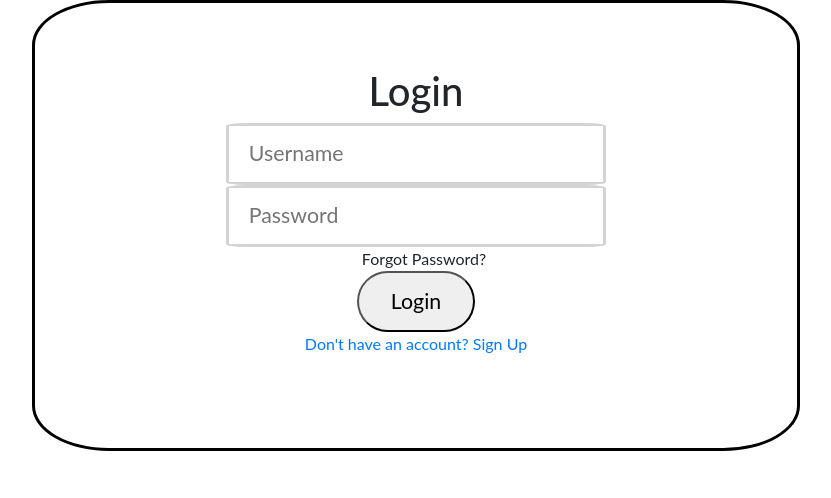
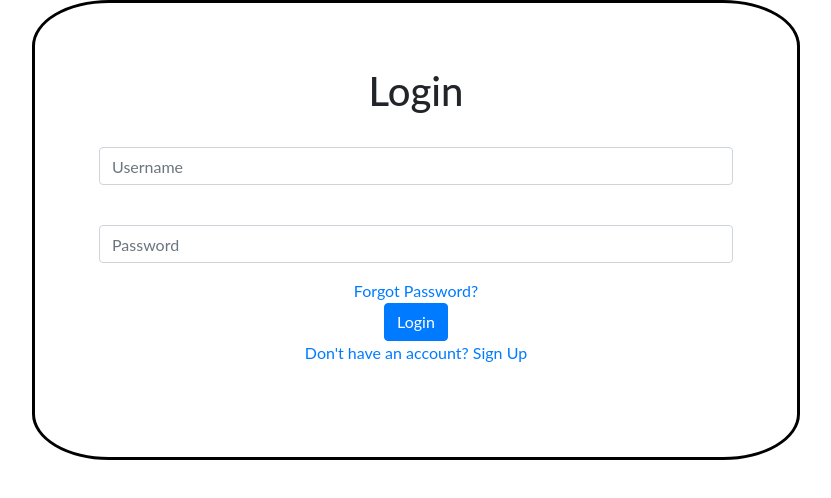
Before and after one commit to janto393/cop4331_big_project, a React (Create React App) app in the folder front-end/: page / in a window 1280 px wide. Shown: the top 498 px of the page, without its empty margins (224-1055 px from the left). Built offline with nearby package versions, Linux system fonts and the light colour scheme.

Commit message:
Login form updated

```diff
--- a/front-end/src/components/Login.js
+++ b/front-end/src/components/Login.js
@@ -1,6 +1,8 @@
 // React imports
 import React, { useState } from 'react';
 import { Link } from 'react-router-dom';
+import Form from 'react-bootstrap/Form';
+import Button from 'react-bootstrap/Button';
 
 // CSS imports
 import './Login.css';
@@ -81,7 +83,7 @@ function Login()
 
 	return (
 		<div className="login-dialog">
-			<form className="login-form">
+			{/* <form className="login-form">
 				<h1 className="dialog-header">Login</h1>
 				<input className="login-text-input" type="text" id="loginName" placeholder="Username"   ref={(c) => username = c} />
 				<input className="login-text-input" type="password" id="loginPassword" placeholder="Password"   ref={(c) => password = c} />
@@ -98,7 +100,31 @@ function Login()
 			</Link>
 			<br />
 			<span id="loginResult" className="error-message">{message}</span>
-			</div>
+			</div> */}
+
+			<Form>
+				<h1 className="dialog-header">Login</h1>
+				<Form.Group controlId="loginName">
+					<Form.Label></Form.Label>
+					<Form.Control type="text" placeholder="Username" ref={(c) => username = c}/>
+				</Form.Group>
+				<Form.Group controlId="loginPassword">
+					<Form.Label></Form.Label>
+					<Form.Control type="password" placeholder="Password"  ref={(c) => password = c}/>
+				</Form.Group>
+				<Form id="resetPassword">
+  					<a href="#"> Forgot Password? </a>
+				</Form>
+				<Button variant="primary" type="submit" onClick={doLogin}>
+					Login
+				</Button>
+				<Form id="resetPassword">
+  					<a href="/register"> Don't have an account? Sign Up </a>
+				</Form>
+				<span id="loginResult" className="error-message">{message}</span>
+
+			</Form>
+
 		</div>
 	);
 }
```
